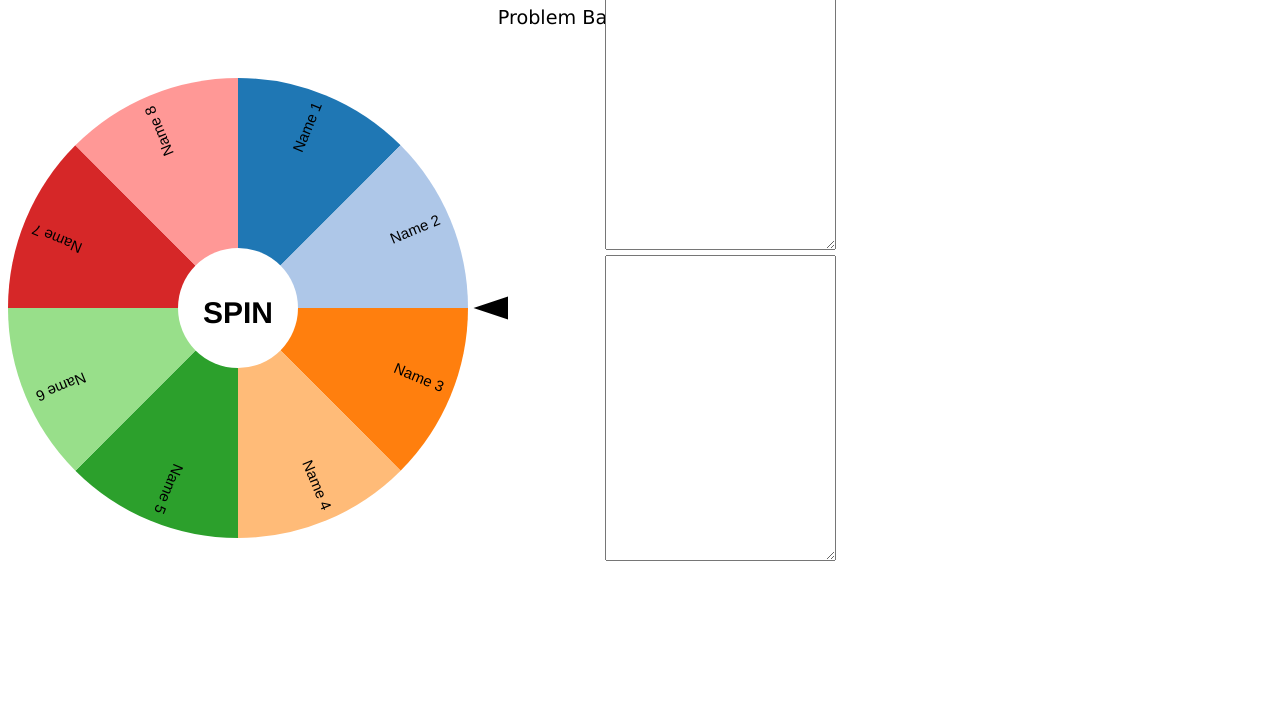
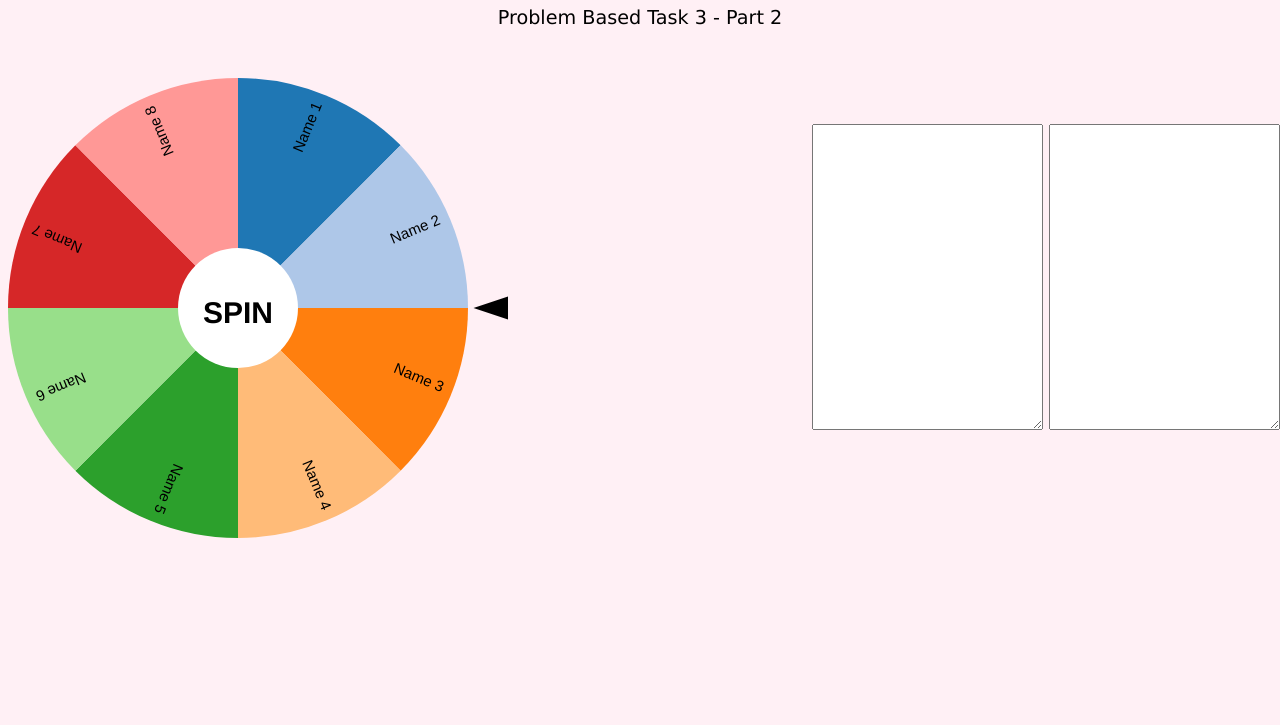
Before and after one commit to miyodeskun/PBL3_Part2, a plain HTML site: page index.html in a window 1280 px wide. Shown: the part 75-800 px from the top of the page. Drawn offline with nearby package versions, Linux system fonts and the light colour scheme.

Commit message:
Alignment Changes

```diff
--- a/style.css
+++ b/style.css
@@ -1,4 +1,5 @@
 body {
+    background-color: LAVENDERBLUSH;
     background-repeat: no-repeat;
     background-attachment: fixed;
     background-size: 100% 100%;
@@ -34,7 +35,7 @@ text{
 #question{
     position: absolute;
     width:400px;
-    height:500px;
+    height:250px;
     top:0;
     left:520px;
 }
@@ -49,3 +50,9 @@ text{
     -webkit-transform:translate(0,-50%);
             transform:translate(0,-50%);
 }
+
+p.date {
+    text-align: right;
+    width: 760px;
+    padding-top: 180px;
+}
```
